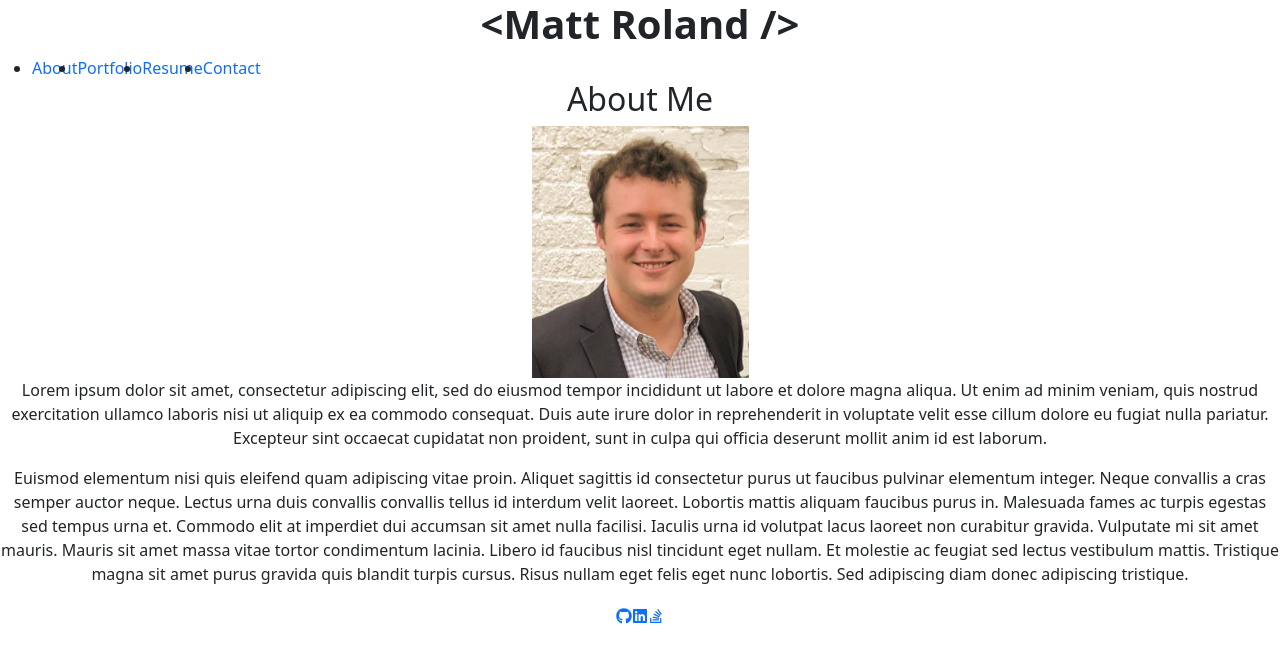
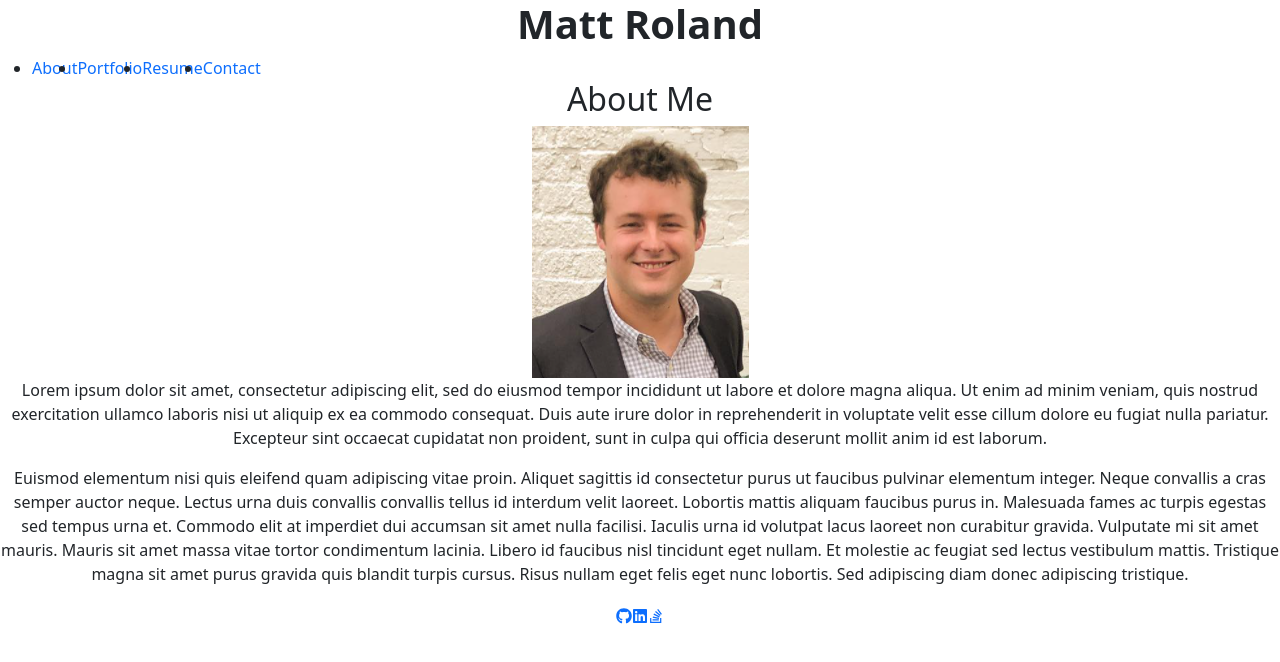
Before and after one commit to mattroland94/react-portfolio, a React (Create React App) app: page / in a window 1280 px wide. Shown: the top 662 px of the page. Built offline with nearby package versions, Linux system fonts and the light colour scheme.

Commit message:
worked on file format and debugging

```diff
--- a/package.json
+++ b/package.json
@@ -1,13 +1,17 @@
 {
   "name": "react-portfolio",
+  "homepage": "http://mattroland94.github.io/react-portfolio",
   "version": "0.1.0",
   "private": true,
   "dependencies": {
     "@testing-library/jest-dom": "^5.16.1",
     "@testing-library/react": "^12.1.2",
     "@testing-library/user-event": "^13.5.0",
+    "bootstrap": "^5.1.3",
     "react": "^17.0.2",
+    "react-bootstrap": "^2.1.1",
     "react-dom": "^17.0.2",
+    "react-icons": "^4.3.1",
     "react-scripts": "5.0.0",
     "web-vitals": "^2.1.3"
   },
--- a/src/comps/contact/index.js
+++ b/src/comps/contact/index.js
@@ -3,9 +3,9 @@ import {validateEmail} from '../../utils/helpers';
 import './style.css';
 
 function contact() {
-    const [formStat, setFormStat] = useState({name: '', email: '', message: ''});
+    const [formStat, setFormState] = useState({name: '', email: '', message: ''});
     const [errorMessage, setErrorMessage] = useState('');
-    const {name, email, message} = formState;
+    const {name, email, message} = formStat;
 
     const handleSubmit = (e) => {
         e.preventDefault();
--- a/src/comps/foot/index.js
+++ b/src/comps/foot/index.js
@@ -1,5 +1,5 @@
 import React from 'react';
-import {FaGithub, FaLinkedin, FaStackOverflow} from 'react-icons/fa';
+import { FaGithub, FaLinkedin, FaStackOverflow } from 'react-icons/fa';
 import './style.css';
 
 function foot() {
--- a/src/comps/navi/index.js
+++ b/src/comps/navi/index.js
@@ -1,9 +1,8 @@
 import React from 'react';
 import './style.css';
-import 'animate.css';
 
 function navi(props) {
-    let name = '<Matt Roland />';
+    let name = 'Matt Roland';
 
     return (
         <header className='flex-wrap'>
```
Also changed, not shown: 1 other file (tests, documents, lock files or other folders).
